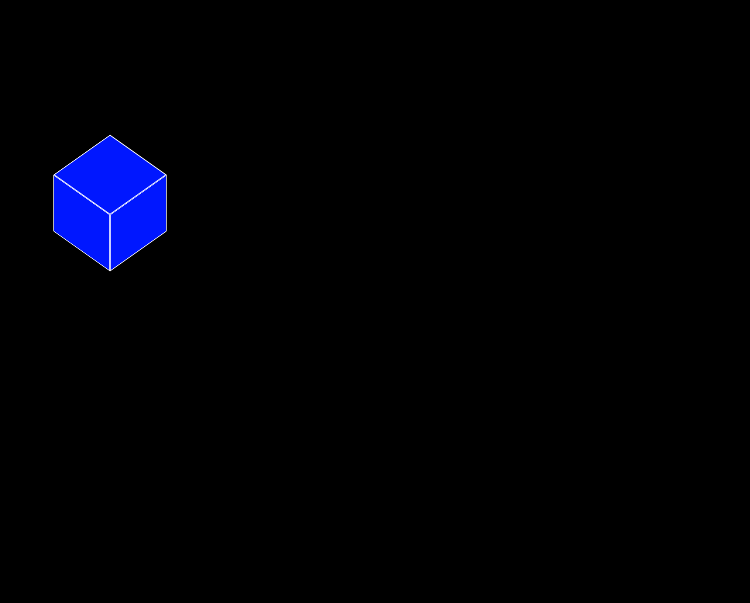
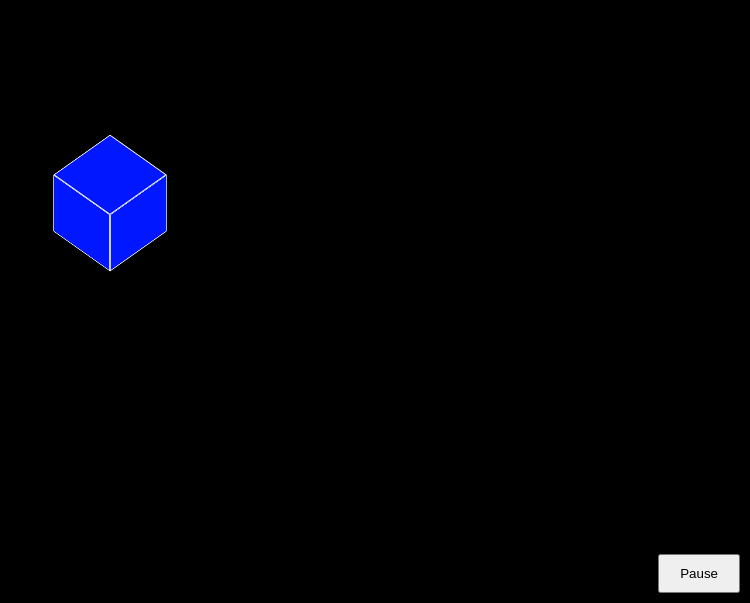
Before and after one commit to Maroceannn/testsplatv.github.io, a plain HTML site: page index.html in a window 1280 px wide. Shown: the part 197-800 px from the top of the page, without its empty margins (530-1280 px from the left). Drawn offline with Linux system fonts and the light colour scheme.

Commit message:
Update index.html

```diff
--- a/index.html
+++ b/index.html
@@ -152,7 +152,13 @@
         touch-action: none; /* 禁止默认的触摸行为，如滚动和缩放 */
         background-color: black; /* 设置背景颜色，如果需要的话 */
       }
-
+      #toggleButton {
+        position: absolute;
+        bottom: 10px; /* 距离底部10px */
+        right: 10px; /* 距离右侧10px */
+        padding: 10px 20px; /* 按钮内边距 */
+        cursor: pointer; /* 鼠标悬停时显示指针 */
+      }
       #instructions {
         background: rgba(0, 0, 0, 0.6);
         white-space: pre-wrap;
@@ -201,6 +207,7 @@
       </div>
     </div>
     <canvas id="canvas"></canvas>
+    <button id="toggleButton">Pause</button>
 
     <div id="quality">
       <span id="fps"></span>
```
